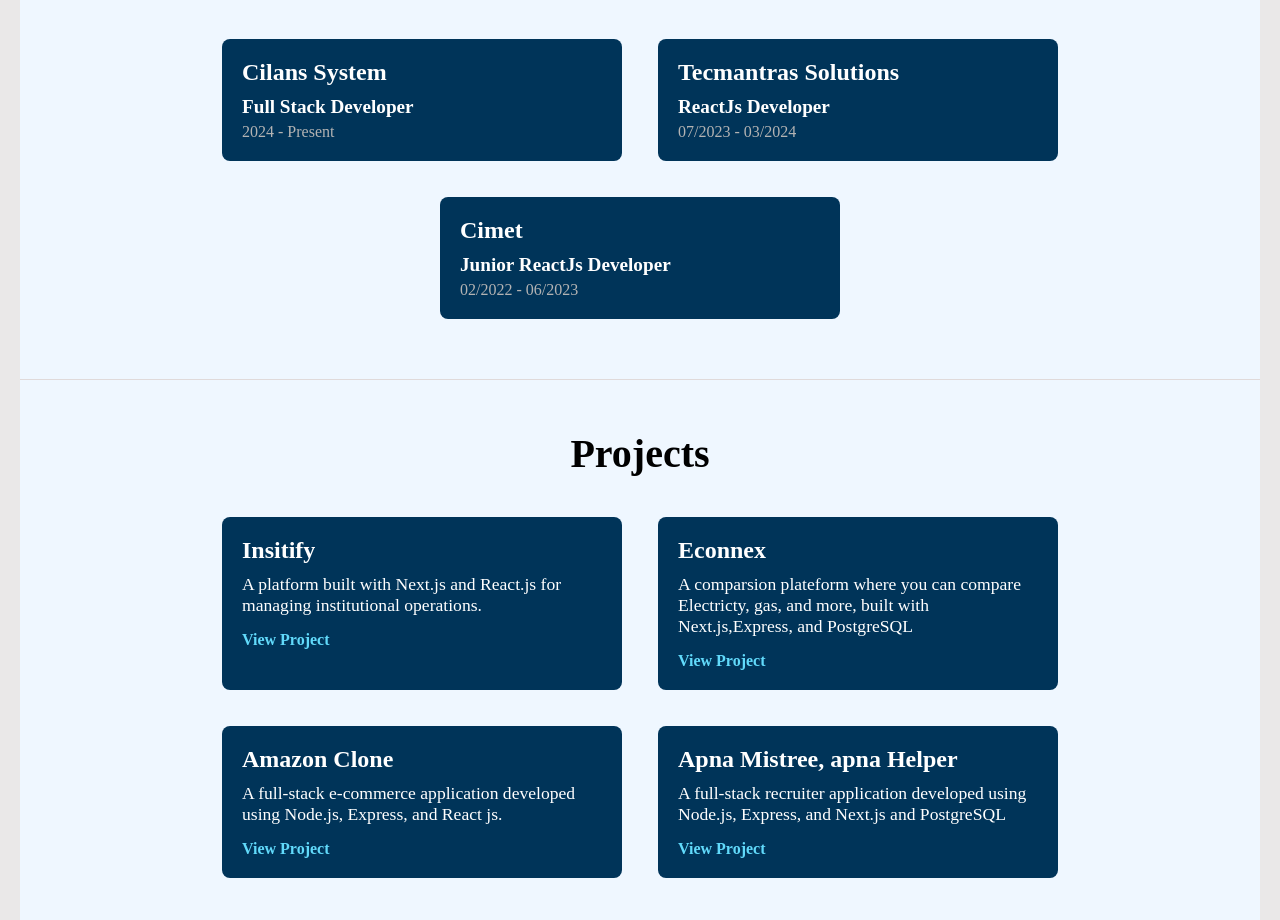
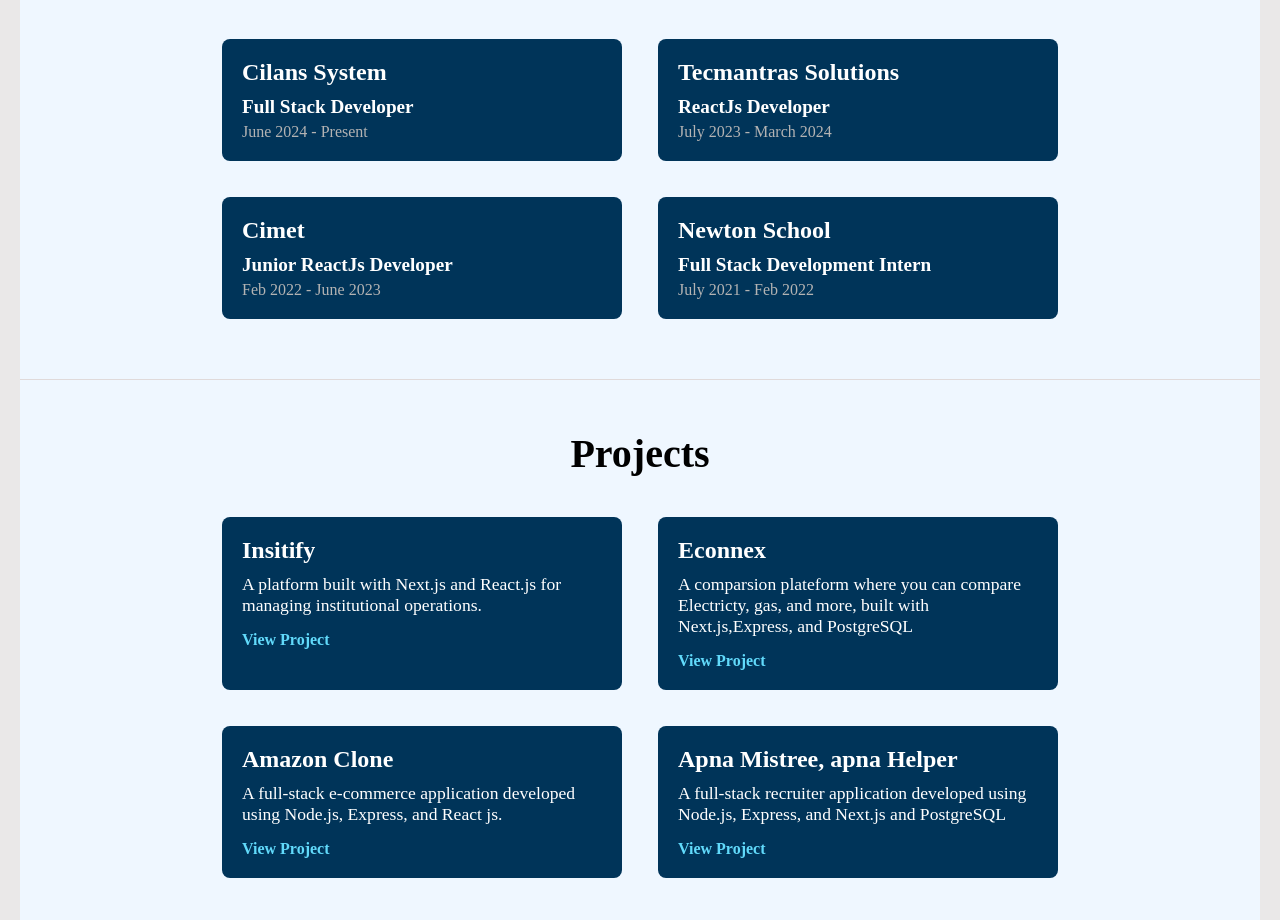
Before and after one commit to SugrivLodhi/portfolio-frontend, a Next.js app: page / in a window 1280 px wide. Shown: the part 869-1789 px from the top of the page. Built offline with nearby package versions, Linux system fonts and the light colour scheme.

Commit message:
fix fvIcon and project section

```diff
--- a/src/constants/index.js
+++ b/src/constants/index.js
@@ -8,17 +8,22 @@
     {
       company: 'Cilans System',
       role: 'Full Stack Developer',
-      duration: '2024 - Present',
+      duration: 'June 2024 - Present',
     },
     {
       company: 'Tecmantras Solutions',
       role: 'ReactJs Developer',
-      duration: '07/2023 - 03/2024',
+      duration: 'July 2023 - March 2024',
     },
     {
       company: 'Cimet ',
       role: 'Junior ReactJs Developer',
-      duration: '02/2022 - 06/2023',
+      duration: 'Feb 2022 -  June 2023',
+    },
+    {
+      company: 'Newton School ',
+      role: 'Full Stack Development Intern',
+      duration: 'July 2021 - Feb 2022',
     },
   ];
 
--- a/src/pages/_document.js
+++ b/src/pages/_document.js
@@ -4,6 +4,7 @@
   return (
     <Html lang="en">
       <Head />
+      <link rel="icon" href="/sl-brand.jpg" />
       <body>
         <Main />
         <NextScript />
```
